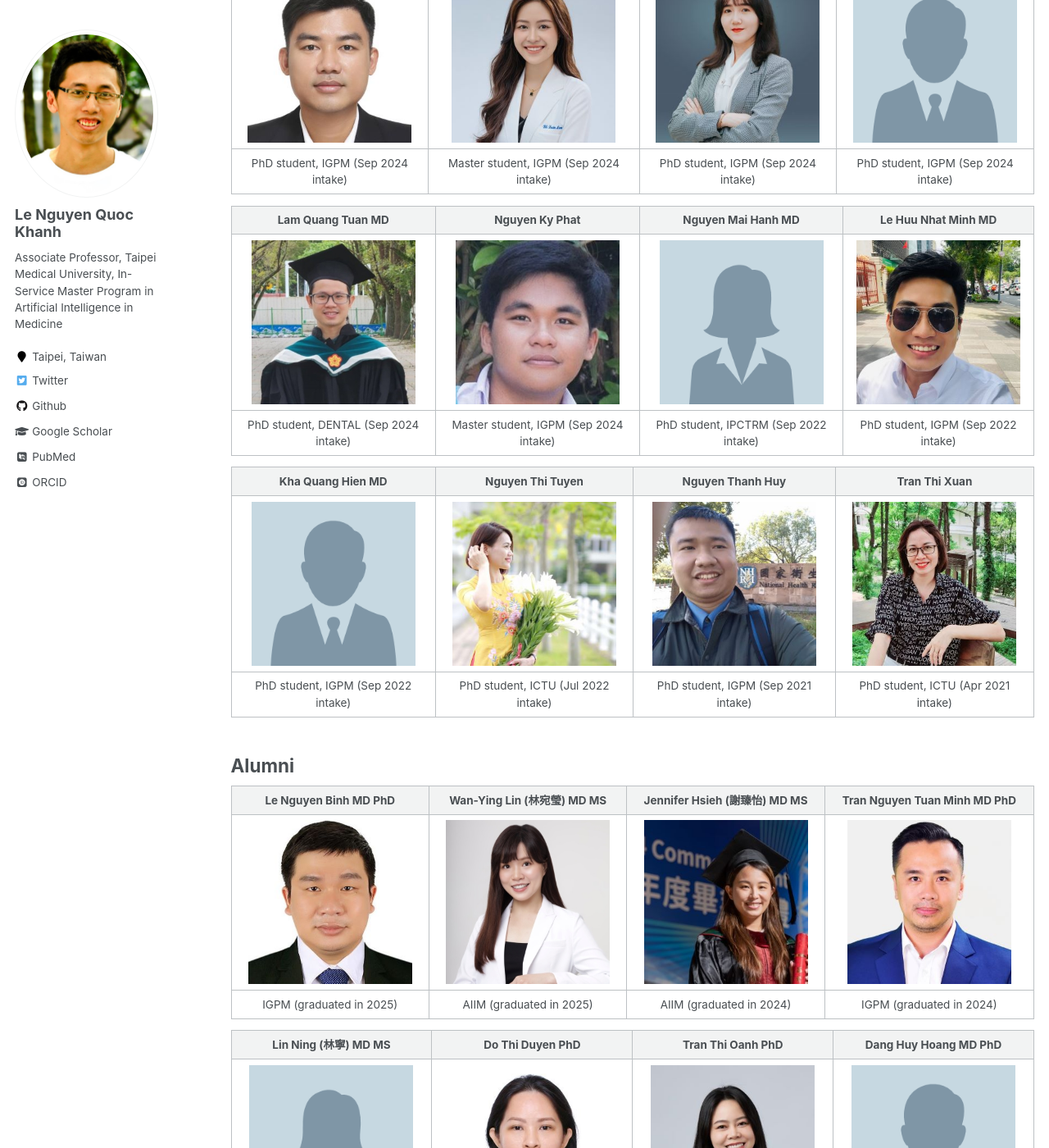
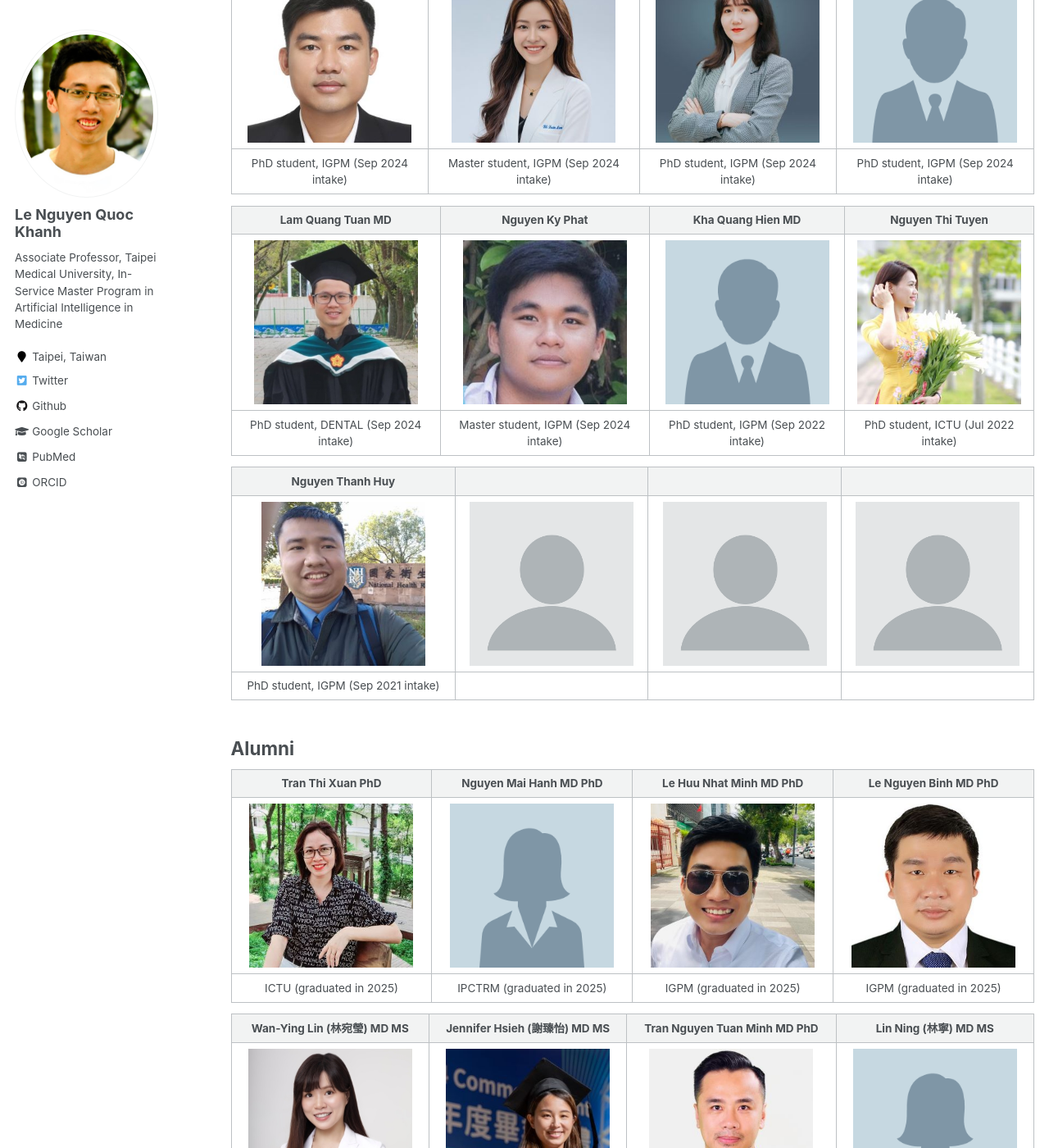
Before and after one commit to khanhlee/khanhlee.github.io, a Jekyll site: the page built from _pages/member.md, in a window 1280 px wide and 1400 px high, scrolled down 852 px. Shown: the whole window at 82% size. Built offline with Jekyll 4.4.1, drawn with Linux system fonts in a browser that asks for light colours; some web fonts are replaced; some of the changed text lies outside the part shown.

Commit message:
Update member.md

```diff
--- a/_pages/member.md
+++ b/_pages/member.md
@@ -23,37 +23,42 @@ author_profile: true
 | <img align="center" src="/images/tan.jpg" width="200px"> | <img align="center" src="/images/xuan_lam.jpg" width="200px"> | <img align="center" src="/images/mytrang.jpg" width="200px"> | <img align="center" src="/images/male.png" width="200px"> |
 | PhD student, IGPM (Sep 2024 intake) | Master student, IGPM (Sep 2024 intake) | PhD student, IGPM (Sep 2024 intake) | PhD student, IGPM (Sep 2024 intake) |
 
-| Lam Quang Tuan MD | Nguyen Ky Phat | Nguyen Mai Hanh MD | Le Huu Nhat Minh MD |
+| Lam Quang Tuan MD | Nguyen Ky Phat | Kha Quang Hien MD | Nguyen Thi Tuyen |
 | :-------------: | :-------------: | :-----: | :-----: |
-| <img align="center" src="/images/tuan.jpg" width="200px"> | <img align="center" src="/images/phat.jpg" width="200px"> | <img align="center" src="/images/female.png" width="200px"> | <img align="center" src="/images/minh_le.jpg" width="200px"> |
-| PhD student, DENTAL (Sep 2024 intake) | Master student, IGPM (Sep 2024 intake) | PhD student, IPCTRM (Sep 2022 intake) | PhD student, IGPM (Sep 2022 intake) |
+| <img align="center" src="/images/tuan.jpg" width="200px"> | <img align="center" src="/images/phat.jpg" width="200px"> | <img align="center" src="/images/male.png" width="200px"> | <img align="center" src="/images/tuyen.jpg" width="200px"> |
+| PhD student, DENTAL (Sep 2024 intake) | Master student, IGPM (Sep 2024 intake) | PhD student, IGPM (Sep 2022 intake) | PhD student, ICTU (Jul 2022 intake) |
 
-| Kha Quang Hien MD | Nguyen Thi Tuyen | Nguyen Thanh Huy | Tran Thi Xuan |
+| Nguyen Thanh Huy |  |  |  |
 | :-------------: | :-------------: | :-----: | :-----: |
-| <img align="center" src="/images/male.png" width="200px"> | <img align="center" src="/images/tuyen.jpg" width="200px"> | <img align="center" src="/images/huy.jpg" width="200px"> | <img align="center" src="/images/xuan.jpg" width="200px"> |
-| PhD student, IGPM (Sep 2022 intake) | PhD student, ICTU (Jul 2022 intake) | PhD student, IGPM (Sep 2021 intake) | PhD student, ICTU (Apr 2021 intake) |
+| <img align="center" src="/images/huy.jpg" width="200px"> | <img align="center" src="/images/profile.png" width="200px"> | <img align="center" src="/images/profile.png" width="200px"> | <img align="center" src="/images/profile.png" width="200px"> |
+| PhD student, IGPM (Sep 2021 intake) |  |  |  |
 
 ## Alumni
 
-| Le Nguyen Binh MD PhD | Wan-Ying Lin (林宛瑩) MD MS | Jennifer Hsieh (謝臻怡) MD MS | Tran Nguyen Tuan Minh MD PhD |
+| Tran Thi Xuan PhD | Nguyen Mai Hanh MD PhD | Le Huu Nhat Minh MD PhD | Le Nguyen Binh MD PhD |
 | :-------------: | :-------------: | :-----: | :-----: |
-| <img align="center" src="/images/binh.jpg" width="200px"> | <img align="center" src="/images/wy.jpg" width="200px"> | <img align="center" src="/images/jen.jpg" width="200px"> | <img align="center" src="/images/tuan_minh.jpg" width="200px"> |
-| IGPM (graduated in 2025) | AIIM (graduated in 2025) | AIIM (graduated in 2024) | IGPM (graduated in 2024) |
+| <img align="center" src="/images/xuan.jpg" width="200px"> | <img align="center" src="/images/female.png" width="200px"> | <img align="center" src="/images/minh_le.jpg" width="200px"> | <img align="center" src="/images/binh.jpg" width="200px"> |
+| ICTU (graduated in 2025) | IPCTRM (graduated in 2025) | IGPM (graduated in 2025) | IGPM (graduated in 2025) |
 
-| Lin Ning (林寧) MD MS | Do Thi Duyen PhD | Tran Thi Oanh PhD | Dang Huy Hoang MD PhD |
+| Wan-Ying Lin (林宛瑩) MD MS | Jennifer Hsieh (謝臻怡) MD MS | Tran Nguyen Tuan Minh MD PhD | Lin Ning (林寧) MD MS |
 | :-------------: | :-------------: | :-----: | :-----: |
-| <img align="center" src="/images/female.png" width="200px"> | <img align="center" src="/images/duyen.jpg" width="200px"> | <img align="center" src="/images/oanh.jpg" width="200px"> | <img align="center" src="/images/male.png" width="200px"> |
-| AIIM (graduated in 2024) | GIBI (graduated in 2024) | IPCTRM (graduated in 2024) | IPCTRM (graduated in 2024) |
+| <img align="center" src="/images/wy.jpg" width="200px"> | <img align="center" src="/images/jen.jpg" width="200px"> | <img align="center" src="/images/tuan_minh.jpg" width="200px"> | <img align="center" src="/images/female.png" width="200px"> |
+| AIIM (graduated in 2025) | AIIM (graduated in 2024) | IGPM (graduated in 2024) | AIIM (graduated in 2024) |
 
-| Le Viet Huan MD PhD | Luu Ho Thanh Lam MD PhD | Truong Nguyen Khanh Hung MD PhD | Randy Lin (林治毅) MS |
+| Do Thi Duyen PhD | Tran Thi Oanh PhD | Dang Huy Hoang MD PhD | Le Viet Huan MD PhD |
 | :-------------: | :-------------: | :-----: | :-----: |
-| <img align="center" src="/images/huan.jpg" width="200px"> | <img align="center" src="/images/lam.jpg" width="200px"> | <img align="center" src="/images/male.png" width="200px"> | <img align="center" src="/images/male.png" width="200px"> |
-| IGPM (graduated in 2023) | IGPM (graduated in 2022) | IGPM (graduated in 2022) | AIIM (graduated in 2022) |
+| <img align="center" src="/images/duyen.jpg" width="200px"> | <img align="center" src="/images/oanh.jpg" width="200px"> | <img align="center" src="/images/male.png" width="200px"> | <img align="center" src="/images/huan.jpg" width="200px"> |
+| GIBI (graduated in 2024) | IPCTRM (graduated in 2024) | IPCTRM (graduated in 2024) | IGPM (graduated in 2023) |
 
-| Lara Lin (林佩諭) MS | Nancy Cheng (程春燕) MS | Alaina Wang (王詩晴) MD MS |  |
+| Luu Ho Thanh Lam MD PhD | Truong Nguyen Khanh Hung MD PhD | Randy Lin (林治毅) MS | Lara Lin (林佩諭) MS |
 | :-------------: | :-------------: | :-----: | :-----: |
-| <img align="center" src="/images/female.png" width="200px"> | <img align="center" src="/images/female.png" width="200px"> | <img align="center" src="/images/female.png" width="200px"> | <img align="center" src="/images/profile.png" width="200px"> |
-| AIIM (graduated in 2022) | AIIM (graduated in 2022) | AIIM (graduated in 2021) |  |
+| <img align="center" src="/images/lam.jpg" width="200px"> | <img align="center" src="/images/male.png" width="200px"> | <img align="center" src="/images/male.png" width="200px"> | <img align="center" src="/images/female.png" width="200px"> |
+| IGPM (graduated in 2022) | IGPM (graduated in 2022) | AIIM (graduated in 2022) | AIIM (graduated in 2022) |
+
+| Nancy Cheng (程春燕) MS | Alaina Wang (王詩晴) MD MS |  |  |
+| :-------------: | :-------------: | :-----: | :-----: |
+| <img align="center" src="/images/female.png" width="200px"> | <img align="center" src="/images/female.png" width="200px"> | <img align="center" src="/images/profile.png" width="200px"> | <img align="center" src="/images/profile.png" width="200px"> |
+| AIIM (graduated in 2022) | AIIM (graduated in 2021) |  |  |
 
 ## Internship students
 
```
